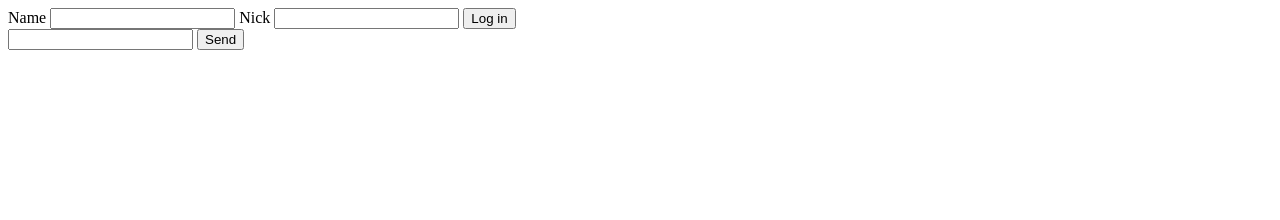
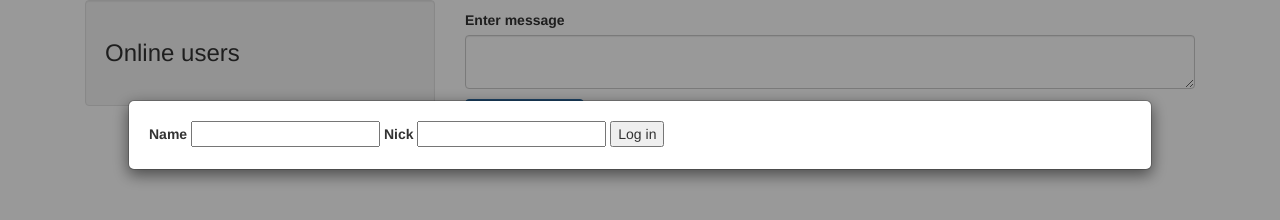
Before and after one commit to gagalina/BSA5-socket, a website: page public/index.html in a window 1280 px wide. Drawn offline with nearby package versions, Linux system fonts and the light colour scheme; no server answers.

Commit message:
Basic styles+ disconnect event in sockets

```diff
--- a/public/app.js
+++ b/public/app.js
@@ -1,5 +1,4 @@
 (() => {
-    const content = document.querySelector('.content');
     const sendButton = document.querySelector('.sendButton');
     const field = document.querySelector('.field');
     const messageHistory = document.querySelector('.messageHistory');
@@ -7,6 +6,9 @@
     const nickName = document.getElementById('nickNameInput');
     const userBtn = document.querySelector('.userBtn');
     const nameFiled = document.querySelector('.nameFiled');
+    const modalWindow = document.getElementById('myModal');
+
+
     const socket = io('http://localhost:8080');
 
     let messages = [];
@@ -20,6 +22,7 @@
         socket.emit('authorization', user);
         name.value = '';
         nickName.value = '';
+        modalWindow.style.display = "none";
     };
     socket.on('getUser', (data) => {
         if(data.userNickName)
--- a/public/index.html
+++ b/public/index.html
@@ -5,19 +5,39 @@
     <meta name="viewport"
           content="width=device-width, user-scalable=no, initial-scale=1.0, maximum-scale=1.0, minimum-scale=1.0">
     <meta http-equiv="X-UA-Compatible" content="ie=edge">
+    <link rel="stylesheet" href="style.css">
+    <link rel="stylesheet" href="https://maxcdn.bootstrapcdn.com/bootstrap/3.3.7/css/bootstrap.min.css">
     <title>Chat</title>
 </head>
 <body>
-<div class="content">
-    <label for="nameInput">Name</label>
-    <input type="text" id="nameInput">
-    <label for="nickNameInput">Nick</label>
-    <input type="text" id="nickNameInput">
-    <button class="userBtn">Log in</button>
-    <div class="nameFiled"></div>
-    <input type="text" class="field">
-    <button class="sendButton">Send</button>
-    <ul class="messageHistory"></ul>
+
+<div class="container">
+    <div class="col-md-4">
+        <div class="well">
+            <h3>Online users</h3>
+            <ul class="list-group" id="users"></ul>
+        </div>
+    </div>
+    <div class="col-md-8">
+        <div class="chat">
+            <div class="nameFiled"></div>
+            <ul class="messageHistory"></ul>
+        </div>
+        <div class="form-group">
+            <label for="field">Enter message</label>
+            <textarea class="form-control" id="field"></textarea>
+            <input type="submit" class="sendButton btn btn-primary" value="Send message"/>
+        </div>
+    </div>
+    <div id="myModal" class="modalWindow">
+        <div class="modal-content">
+            <label for="nameInput">Name</label>
+            <input type="text" id="nameInput">
+            <label for="nickNameInput">Nick</label>
+            <input type="text" id="nickNameInput">
+            <button class="userBtn">Log in</button>
+        </div>
+    </div>
 </div>
 
 <script src="../socket.io/socket.io.js"></script>
--- /dev/null
+++ b/public/style.css
@@ -0,0 +1,24 @@
+.modalWindow {
+    display: block;
+    position: fixed;
+    z-index: 1;
+    padding-top: 100px;
+    left: 0;
+    top: 0;
+    width: 100%;
+    height: 100%;
+    overflow: auto;
+    background-color: rgb(0,0,0);
+    background-color: rgba(0,0,0,0.4);
+}
+
+.modal-content {
+    background-color: #fefefe;
+    margin: auto;
+    padding: 20px;
+    border: 1px solid #888;
+    width: 80%;
+}
+.sendButton{
+    margin-top: 10px;
+}
```
Also changed, not shown: server.js (+10 -1 lines).
